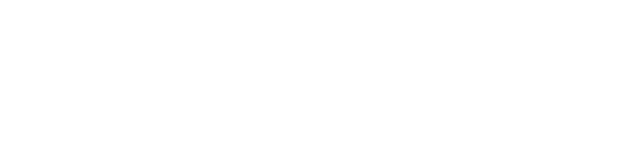
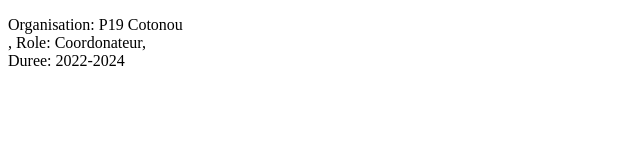
Before and after one commit to repsorp39/mon-cv, a plain HTML site: page index.html in a window 1280 px wide. Shown: the whole page, without its empty margins (0-640 px from the left). Drawn offline with Linux system fonts and the light colour scheme.

Commit message:
mise en place de la section associations

```diff
--- a/index.html
+++ b/index.html
@@ -7,6 +7,13 @@
     <link rel="stylesheet" href="style.css">
 </head>
 <body>
+    <section class="associations">
+        <p>
+          Organisation:  P19 Cotonou <br>,
+          Role: Coordonateur, <br>
+          Duree: 2022-2024
 
+        </p>
+    </section>
 </body>
 </html>
```
